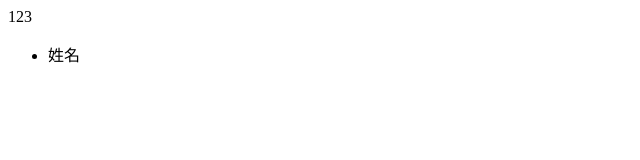
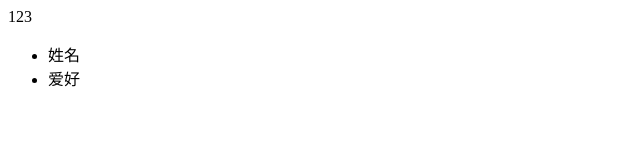
Before and after one commit to feifeidengni/feifeidengni.github.io, a plain HTML site: page index.html in a window 1280 px wide. Shown: the full height of the page, 0-640 px from the left. Drawn offline with Linux system fonts and the light colour scheme.

Commit message:
添加了爱好

```diff
--- a/index.html
+++ b/index.html
@@ -12,6 +12,7 @@
     <div>
         <ul>
             <li>姓名</li>
+            <li>爱好</li>
         </ul>
 
     </div>
```
